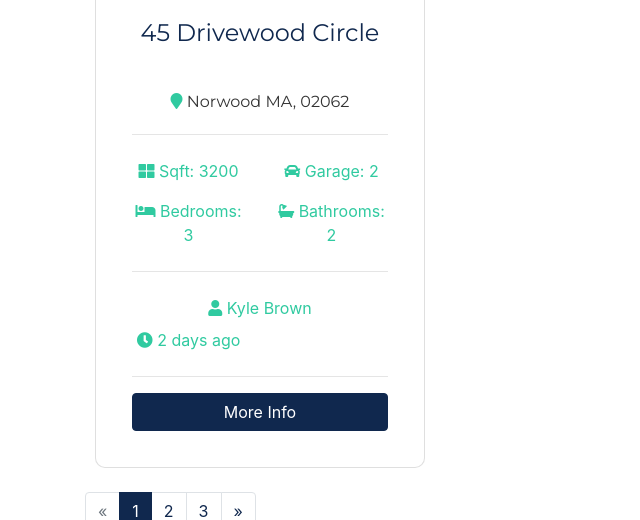
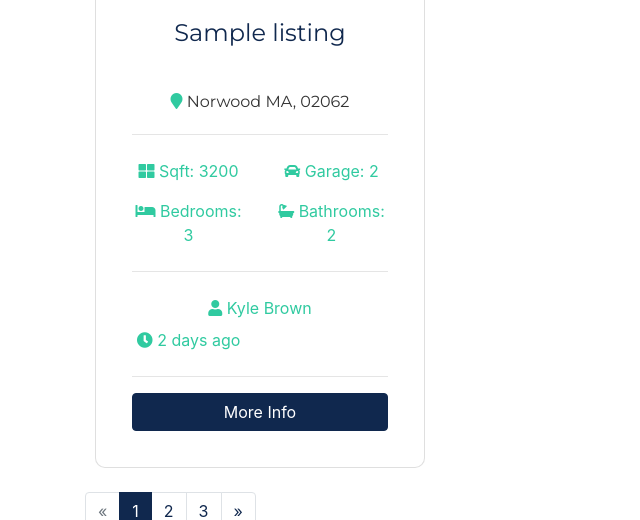
Before and after one commit to cschweipert/django-horizon-property, a Django app: page /listings/ in a window 1280 px wide. Shown: the part 1839-2359 px from the top of the page, without its empty margins (0-640 px from the left). Run offline with Django 3.2, Linux system fonts and the light colour scheme; tables that the repository leaves empty hold one stand-in row (values such as "Sample post"); grey boxes marked "Sample" are stand-in pictures; some libraries are stand-ins or nearby versions; some web fonts are replaced.

Commit message:
add dynamic variables for listings

```diff
--- a/templates/listings/listings.html
+++ b/templates/listings/listings.html
@@ -135,15 +135,15 @@
           {% for listing in listings %}
           <div class="col-md-6 col-lg-4 mb-4">
             <div class="card listing-preview">
-              <img class="card-img-top" src="assets/img/homes/home-1.jpg" alt="">
+              <img class="card-img-top" src="{{ listing.photo_main.url }}" alt="">
               <div class="card-img-overlay">
                 <h2>
-                  <span class="badge badge-secondary text-white">$490,000</span>
+                  <span class="badge badge-secondary text-white">${{ listing.price }}</span>
                 </h2>
               </div>
               <div class="card-body">
                 <div class="listing-heading text-center">
-                  <h4 class="text-primary">45 Drivewood Circle</h4>
+                  <h4 class="text-primary">{{ listing.title }}</h4>
                   <p>
                     <i class="fas fa-map-marker text-secondary"></i> Norwood MA, 02062</p>
                 </div>
```
